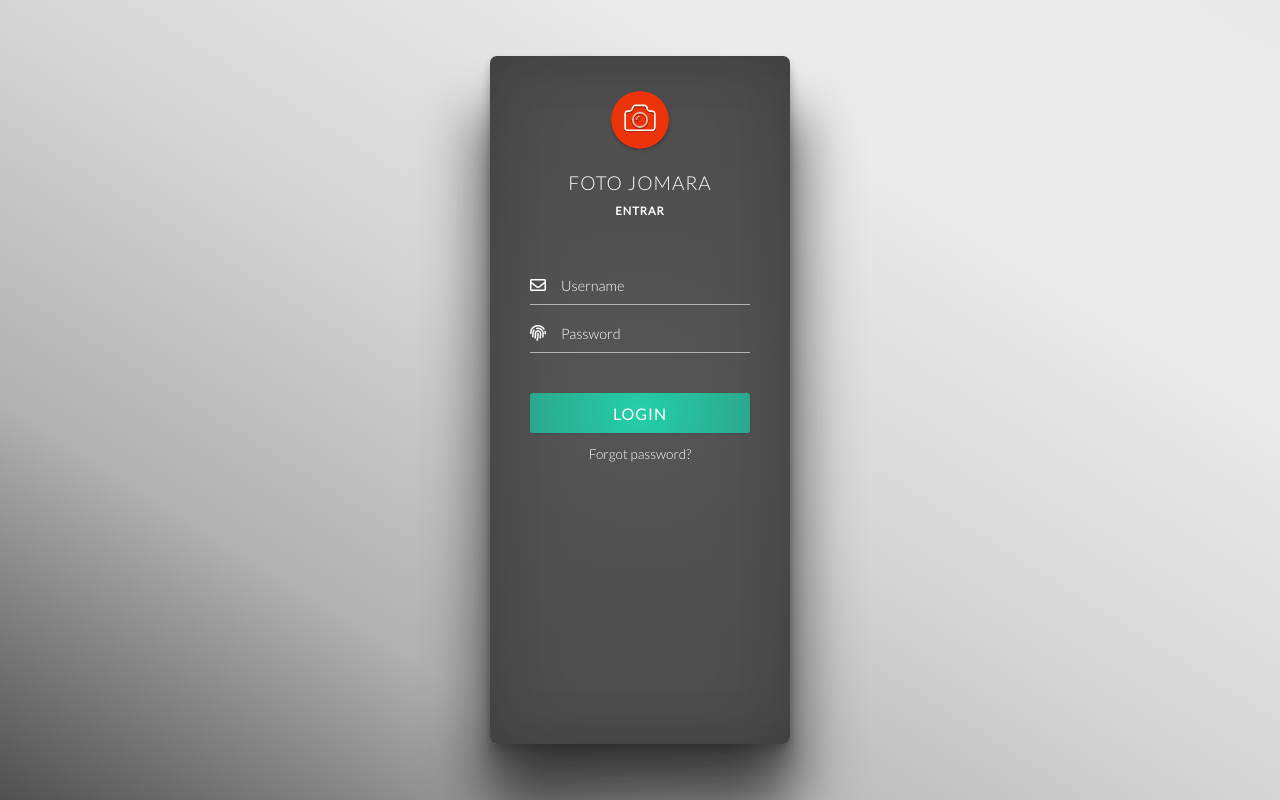
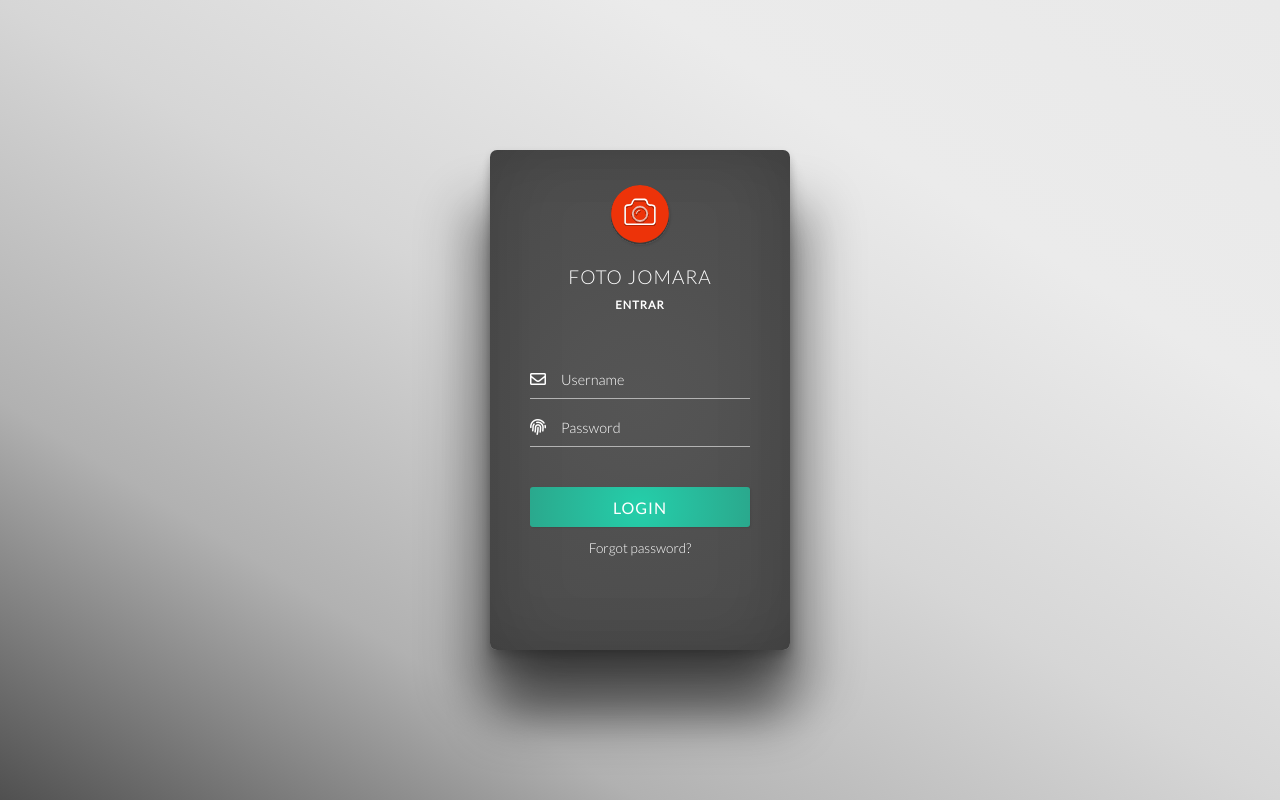
Before and after one commit to silva-mateus/3d-login-form, a plain HTML site: page index.html in a window 1280 px wide. Drawn offline with Linux system fonts and the light colour scheme.

Commit message:
Update style.css

```diff
--- a/style.css
+++ b/style.css
@@ -21,7 +21,7 @@ body {
 .login-div {
     filter: blur(0.4px);
     width: 300px;
-    height: 86vh;
+    height: 500px;
     padding: 35px;
     border-radius: 7px;
     background: radial-gradient(circle, #555555, #535353, #505050, #4e4e4e, #4c4c4c);
```
